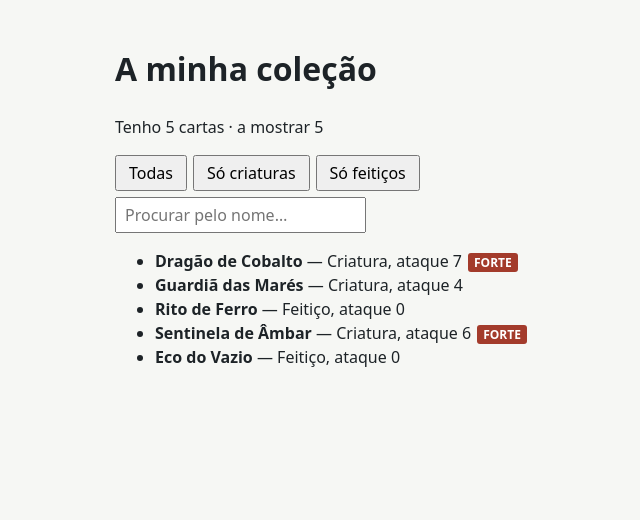
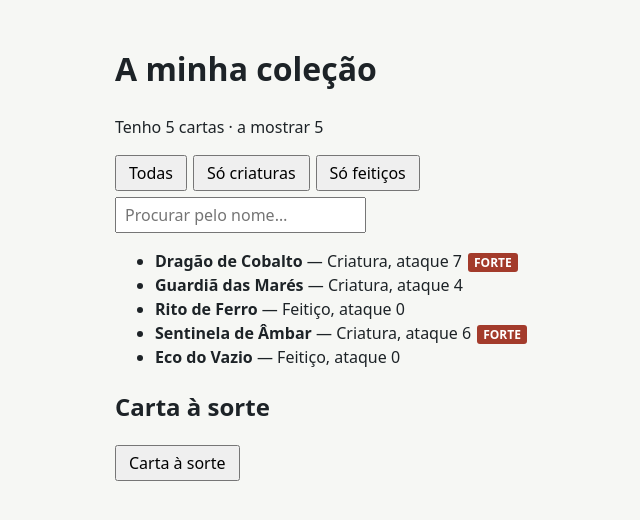
Before and after one commit to evald5/ficha4-evaldomerik, a React (Vite) app in the folder client/: page / in a window 1280 px wide. Shown: the top 520 px of the page, without its empty margins (205-845 px from the left). Built offline with nearby package versions, Linux system fonts and the light colour scheme.

Commit message:
feat: random card button

```diff
--- a/client/src/App.jsx
+++ b/client/src/App.jsx
@@ -12,10 +12,15 @@ const cards = [
 function App() {
   const [filter, setFilter] = useState("Todas");
   const [search, setSearch] = useState("");
+  const [randomCard, setRandomCard] = useState(null);
 
   const visible = cards
     .filter((card) => filter === "Todas" || card.type === filter)
     .filter((card) => card.name.toLowerCase().includes(search.toLowerCase()));
+
+  function pickRandom() {
+    setRandomCard(cards[Math.floor(Math.random() * cards.length)]);
+  }
 
   return (
     <main>
@@ -38,6 +43,15 @@ function App() {
           <Card key={card.name} {...card} />
         ))}
       </ul>
+
+      <h2>Carta à sorte</h2>
+      <button onClick={pickRandom}>Carta à sorte</button>
+      {randomCard && (
+        <p>
+          <b>{randomCard.name}</b> — {randomCard.type} · ataque {randomCard.attack} ·
+          defesa {randomCard.defense}
+        </p>
+      )}
     </main>
   );
 }
```
